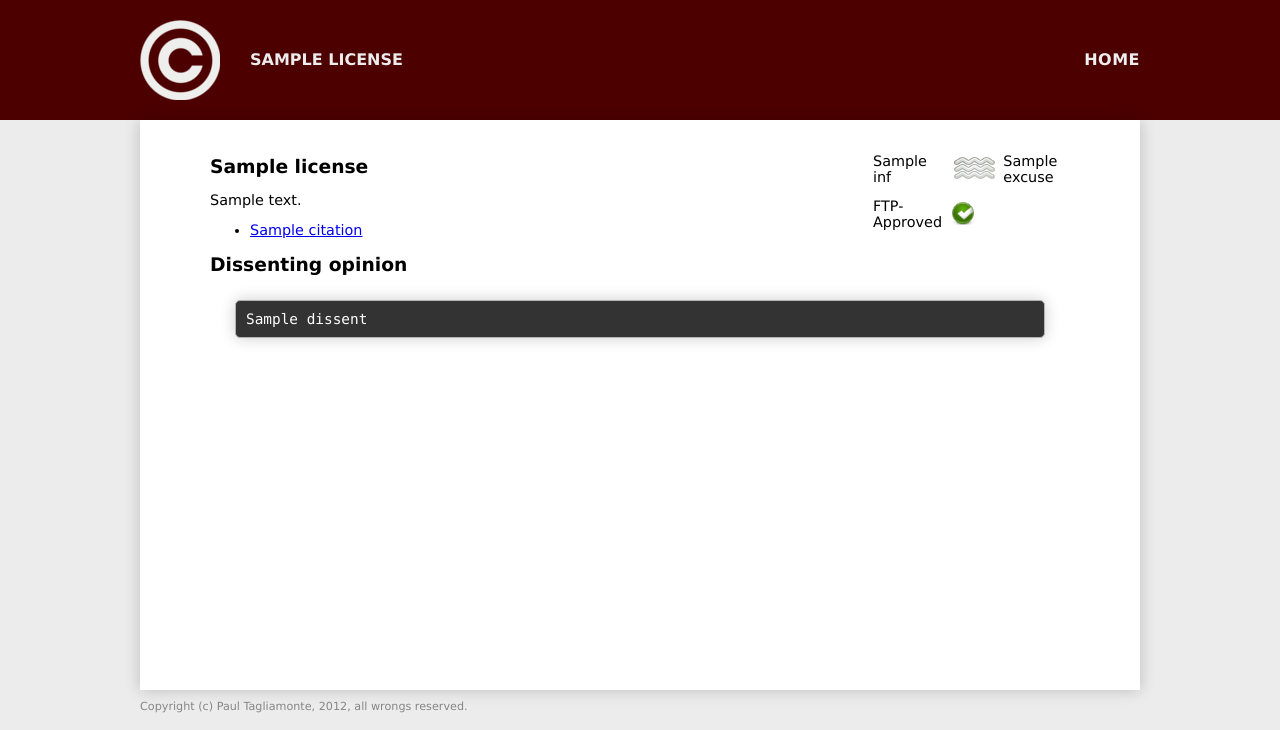
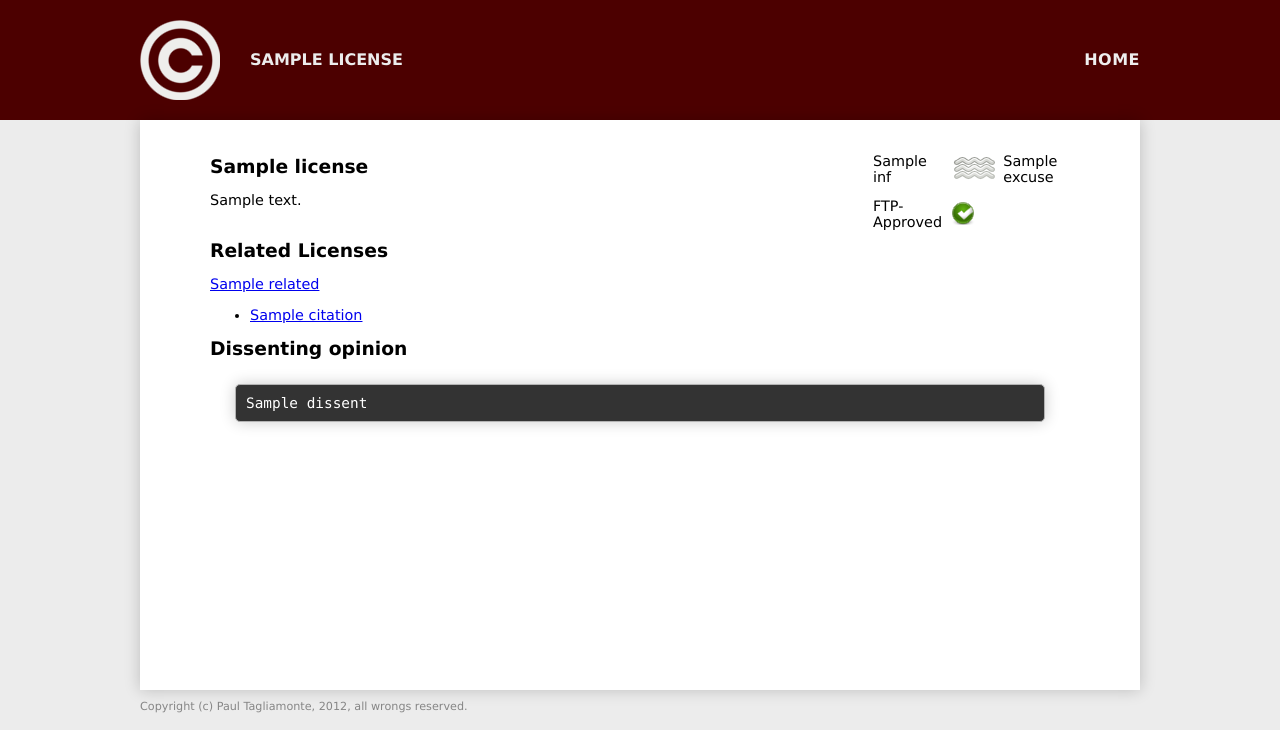
Before and after one commit to paultag/license, a Flask app: template templates/license.html in a window 1280 px wide. Shown: the top 730 px of the page. Run offline with Flask 2, Linux system fonts and the light colour scheme; the template is opened without the code that fills it: most values are stand-ins (such as "Sample title", 1, 10 or a date in 2020); parts of the project's set-up code (start-up, migrations or seed data) failed here and were passed over.

Commit message:
Adding in a see other thinger.

```diff
--- a/app.py
+++ b/app.py
@@ -23,6 +23,9 @@ def license(license=None):
         return redirect(url_for('index'))
 
     if lobj['type'] == 'license':
+        parents = db.licenses.find({
+            "related": lobj['_id']
+        })
         return render_template('license.html', **{
             "license": lobj,
             "info": {
@@ -31,6 +34,7 @@ def license(license=None):
                 "gpl-compat": "GPL compatible",
                 "osi": "OSI certified"
             },
+            "parents": parents,
             "descr": create_description(lobj)
         })
     elif lobj['type'] == 'disambiguation':
--- a/templates/license.html
+++ b/templates/license.html
@@ -81,7 +81,15 @@
 
 <h2>{{license.name}}</h2>
 
-{{descr}}
+{{descr}}<br />
+<br />
+<h2>Related Licenses</h2>
+
+{% for parent in parents %}
+    {% for l in parent.related %}
+        <a href = '/license/{{l}}' >{{l}}</a>
+    {% endfor %}
+{% endfor %}
 
 <ul>
 {% for citation in license.citations %}
```
Also changed, not shown: data/licenses/mit.json (+6 -1 lines).
